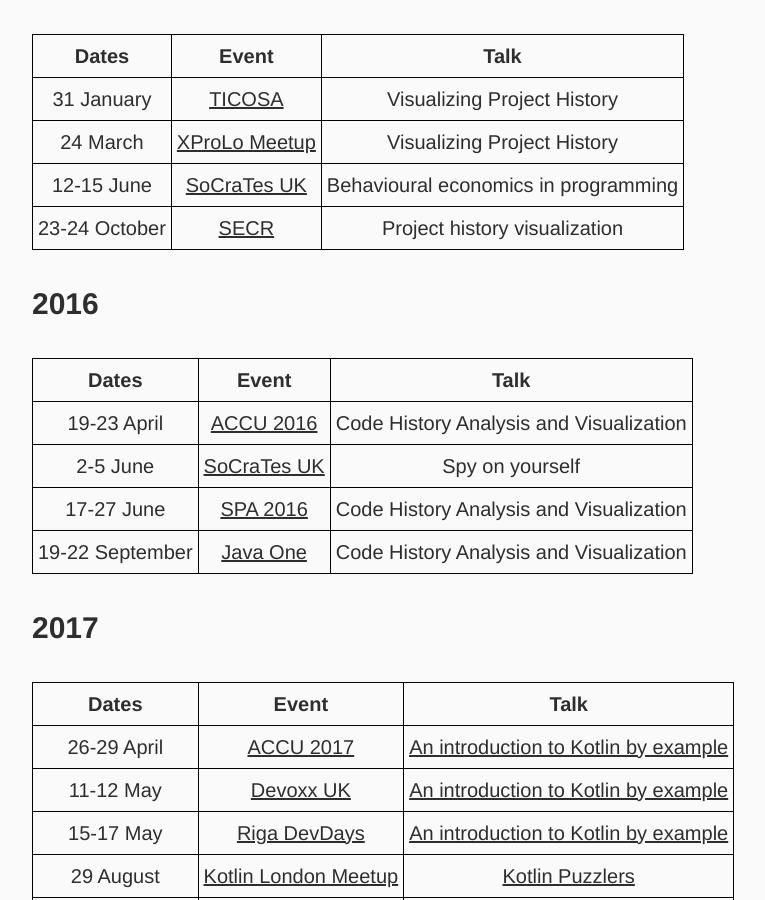
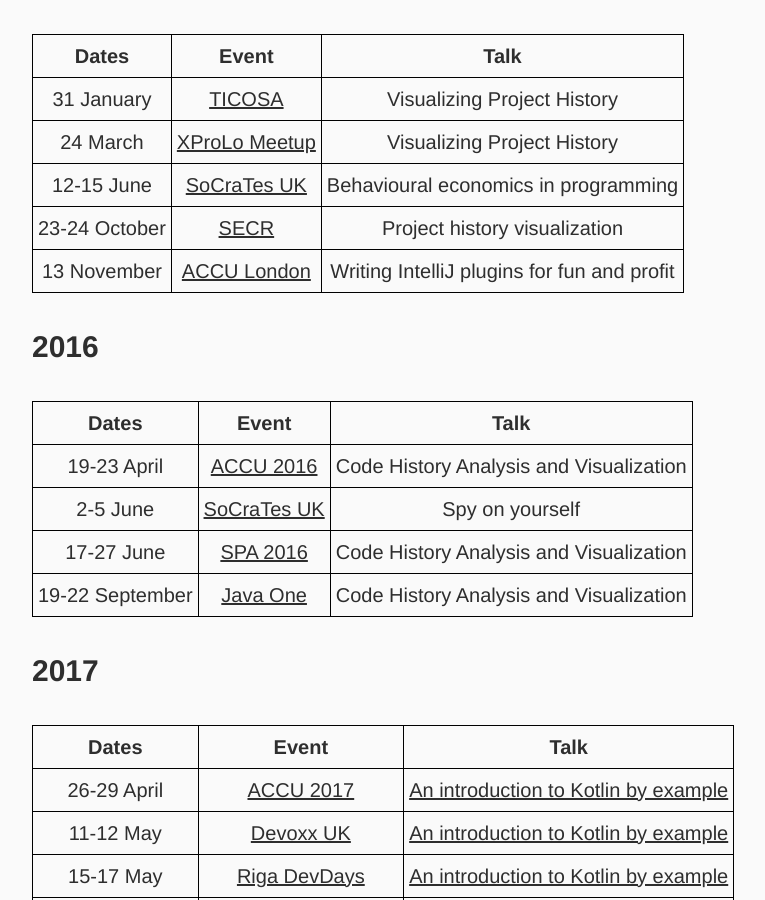
Before and after one commit to dkandalov/dkandalov.github.io, a Jekyll site: the page built from _posts/2019-06-13-public-speaking.md, in a window 1280 px wide and 900 px high, scrolled down 730 px. Shown: the whole window, without its empty margins (160-925 px from the left). Built offline with Jekyll 4.4.1, drawn with Linux system fonts in a browser that asks for light colours; our own code applies the rules of GitHub Pages for plain Markdown files.

Commit message:
updated public speaking page

```diff
--- a/_posts/2019-06-13-public-speaking.md
+++ b/_posts/2019-06-13-public-speaking.md
@@ -25,6 +25,7 @@ permalink: public-speaking
 | 24 March      | [XProLo Meetup](https://www.meetup.com/Extreme-Programmers-London/events/167057442) | Visualizing Project History |
 | 12-15 June    | [SoCraTes UK](http://socratesuk.org) | Behavioural economics in programming |
 | 23-24 October | [SECR](http://2014.secrus.org/lang/en) | Project history visualization |
+| 13 November   | [ACCU London](https://www.meetup.com/ACCULondon/events/209671672) | Writing IntelliJ plugins for fun and profit |
 {:.post-table}
 
 ### 2016
```
